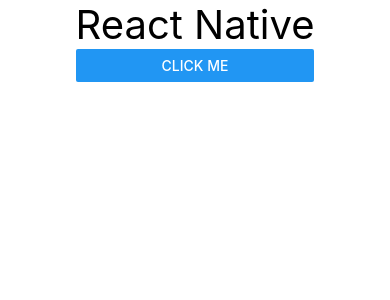
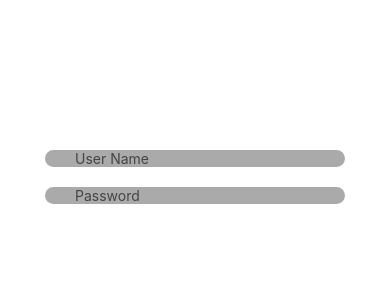
Before and after one commit to hasaranga99/react_native2, a React Native app: screen / in a window 390 px wide. Shown: the top 300 px of the page. Built offline with nearby package versions, Linux system fonts and the light colour scheme.

Commit message:
text field

```diff
--- a/App.tsx
+++ b/App.tsx
@@ -1,42 +1,41 @@
 import React, { useState } from 'react';
-import {Button, Text, View} from 'react-native';
+import {Button, Text, TextInput, View} from 'react-native';
 import CustomLabel from './src/components/CustomLabel';
 
 
 
-
-function Click (x:number ,d:number){
-
-  console.log("Addition is :" +(x+d));
-  console.log("% is :" +(x%d));
-}
-
 function App(): React.JSX.Element {
   return (
     <View style={{alignItems: 'center'}}>
-      <CustomText fsize={40} a='React' b='Native' />
-    </View>
-  );
-}
-
-type CustomTextProps = {
-  fsize?:number
-  a:string
-  b?:string
-};
-
-function CustomText(props: CustomTextProps) {
-  return (
-    <View>
-    <Text style={{fontSize: props.fsize}}>
-      {props.a} {props.b}
-    </Text>
 
 
-    <Button title='Click Me' onPress={()=>{
-      Click(10,50)
-    }}/>
+      <TextInput style={{
+        backgroundColor:'#aaa',
+        color:'#000',
+        width:300,
+        marginTop:150,
+        borderRadius:10,
+        paddingLeft:30,
+        paddingRight:30,
+      }}
+      placeholder='User Name'
+      placeholderTextColor={'#444'}
 
+      />
+      <TextInput style={{
+        backgroundColor:'#aaa',
+        color:'#000',
+        width:300,
+        marginTop:20,
+        borderRadius:10,
+        paddingLeft:30,
+        paddingRight:30,
+      }}
+      secureTextEntry={true}
+      placeholder='Password'
+      placeholderTextColor={'#444'}
+
+      />
     </View>
   );
 }
```
